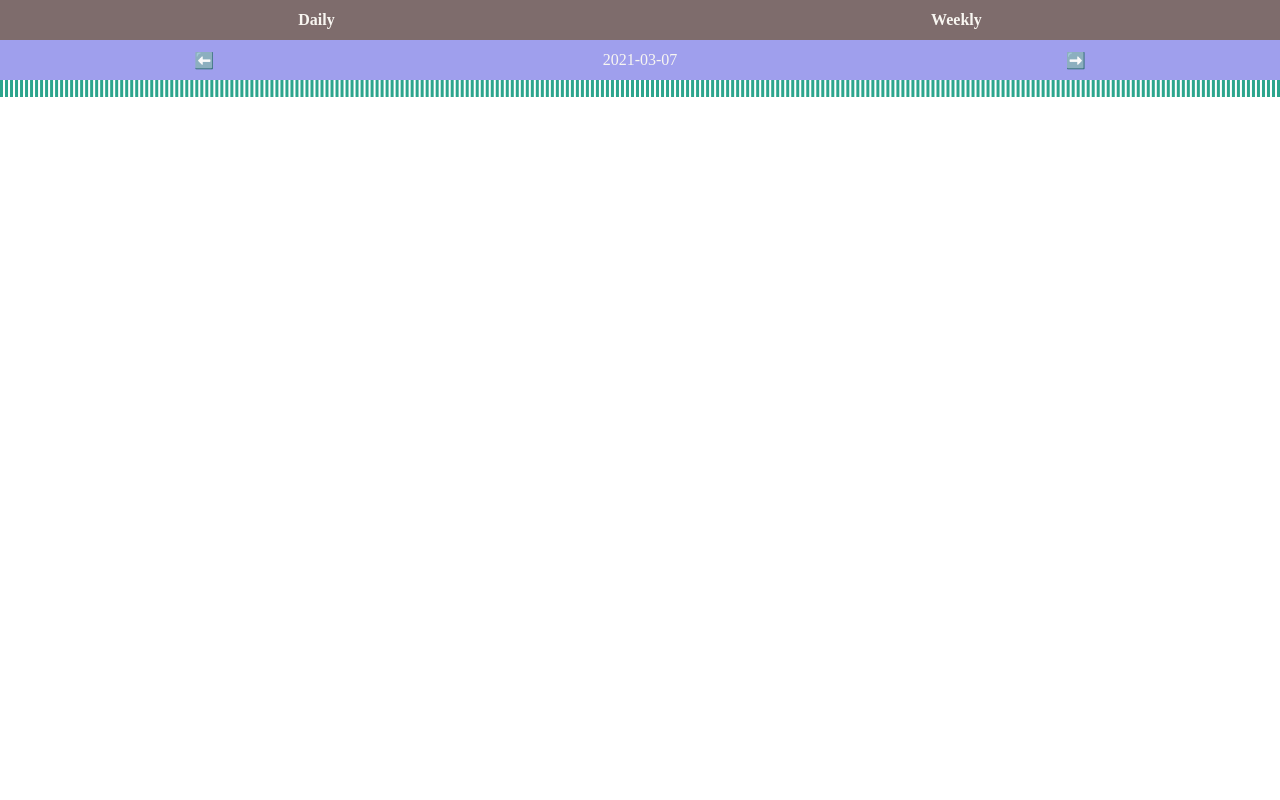
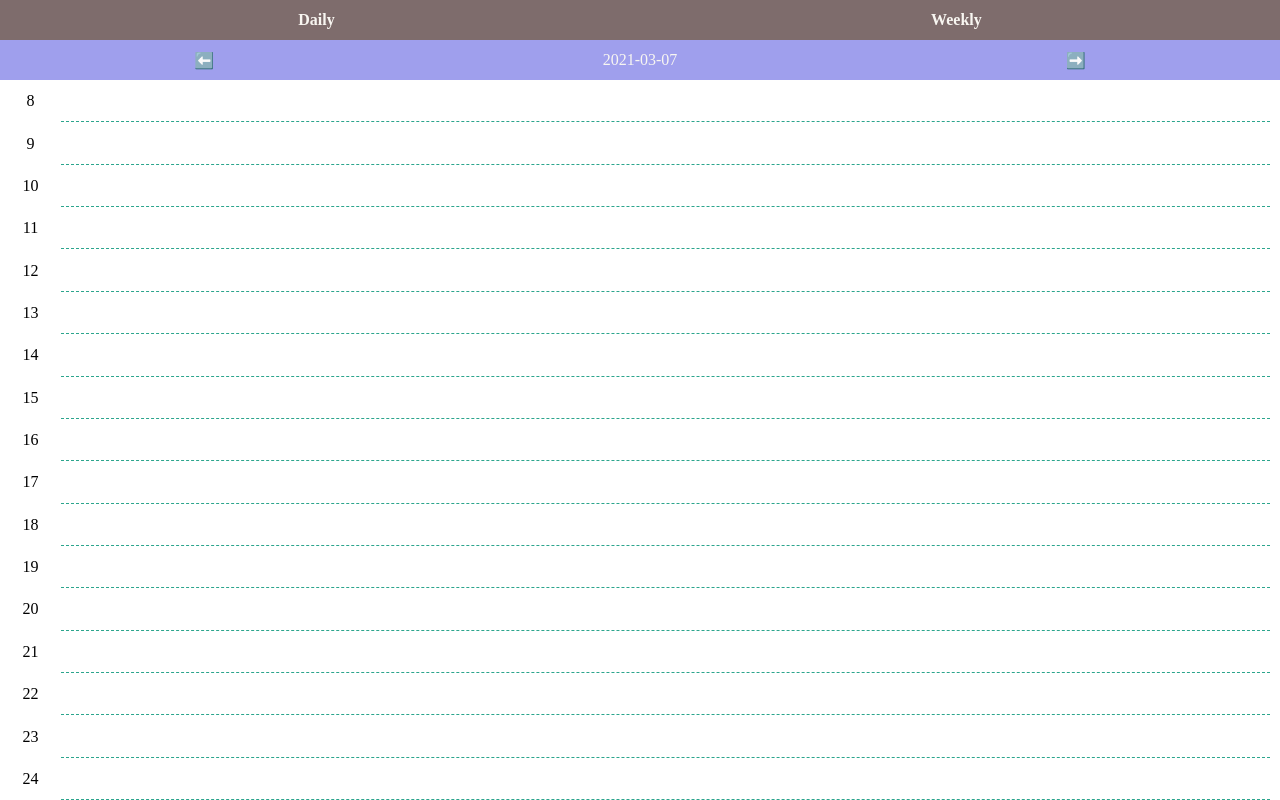
Before and after one commit to Ha-Young/Calendar-FrontEnd, a React (Create React App) app: page /calendar in a window 1280 px wide. Built offline with nearby package versions, Linux system fonts and the light colour scheme.

Commit message:
Fix Daily-view CSS

```diff
--- a/src/components/Daily/Daily.js
+++ b/src/components/Daily/Daily.js
@@ -1,6 +1,7 @@
 import React from "react";
 import styles from "./Daily.module.css";
 import CommonElementView from "../Element/CommonElementView";
+import LeftNavigation from "../LeftNavigation/LeftNavigation";
 
 export default function Daily({ currentDay, events, goForward, goBackward }) {
   function handleClick(type) {
@@ -13,7 +14,7 @@ export default function Daily({ currentDay, events, goForward, goBackward }) {
 
   return (
     <>
-      <div className={styles.daily_flex}>
+      <div className={styles.flex}>
         <span
           role="img"
           aria-label="arrow"
@@ -30,7 +31,10 @@ export default function Daily({ currentDay, events, goForward, goBackward }) {
           ➡️
         </span>
       </div>
-      <CommonElementView events={events} eventDay={currentDay} />
+      <div className={styles.daily_container}>
+        <LeftNavigation />
+        <CommonElementView events={events} eventDay={currentDay} />
+      </div>
     </>
   );
 }
--- a/src/components/Daily/Daily.module.css
+++ b/src/components/Daily/Daily.module.css
@@ -1,8 +1,15 @@
-.daily_flex {
+.daily_container {
+  display: flex;
+  height: 90vh;
+  overflow: hidden;
+  padding-right: 10px;
+}
+
+.flex {
   display: flex;
   justify-content: space-around;
   align-items: center;
-  height: 5%;
+  height: 5vh;
   color: #F8F6F1;
   background-color: #9F9FED;
 }
--- a/src/components/Element/CommonElementView.js
+++ b/src/components/Element/CommonElementView.js
@@ -2,10 +2,11 @@ import React from "react";
 import randomIndex from "../../utils/randomIndex";
 import { HOURS } from "../../constants/CALENDAR_UNIT";
 import EventElement from "../Element/EventElement";
+import styles from "./Element.module.css";
 
 export default function CommonElementView({ eventDay, events }) {
   return (
-    <div>
+    <div className={styles.daily_flex}>
       {HOURS.map(hour => (
         <EventElement
           key={randomIndex()}
--- a/src/components/Element/Element.module.css
+++ b/src/components/Element/Element.module.css
@@ -1,7 +1,14 @@
-.time_container div {
+.time_flex {
   width: 100%;
   height: 100%;
   border-bottom: #2CA58D dashed 1px;
+}
+
+.daily_flex {
+  display: flex;
+  flex-direction: column;
+  width: 100%;
+  height: 100%;
 }
 
 .event {
@@ -17,5 +24,7 @@
 }
 
 .plain {
+  width: 100%;
   height: 100%;
+  display: inline-block;
 }
--- a/src/components/Element/EventElement.js
+++ b/src/components/Element/EventElement.js
@@ -4,14 +4,13 @@ import styles from "./Element.module.css";
 
 export default function EventElement({ eventDay, hour, event }) {
   return (
-    <>
+    <div className={styles.time_flex}>
       {event ? (
         <Link
           to={{
             pathname: `/event/${hour}`,
             state: {eventDay, event}
           }}
-          className={styles.time_container}
         >
           <div className={styles.event}>
             {event.title}
@@ -23,11 +22,10 @@ export default function EventElement({ eventDay, hour, event }) {
             pathname: `/event/${hour}/new`,
             state: {eventDay, event}
           }}
-          className={styles.time_container}
         >
           <div className={styles.plain}></div>
         </Link>
       )}
-    </>
+    </div>
   );
 }
--- a/src/components/LeftNavigation/LeftNavigation.module.css
+++ b/src/components/LeftNavigation/LeftNavigation.module.css
@@ -1,8 +1,14 @@
 .left_nav {
-  position: fixed;
-  left: 0;
-  display: grid;
-  grid-template-rows: repeat(17, 5%);
+  width: 5vw;
+  display: flex;
+  flex-direction: column;
   height: 100%;
-  width: 5vw;
 }
+
+.left_nav div {
+  display: flex;
+  justify-content: center;
+  align-items: center;
+  width: 100%;
+  height: 100%;
+}
```
